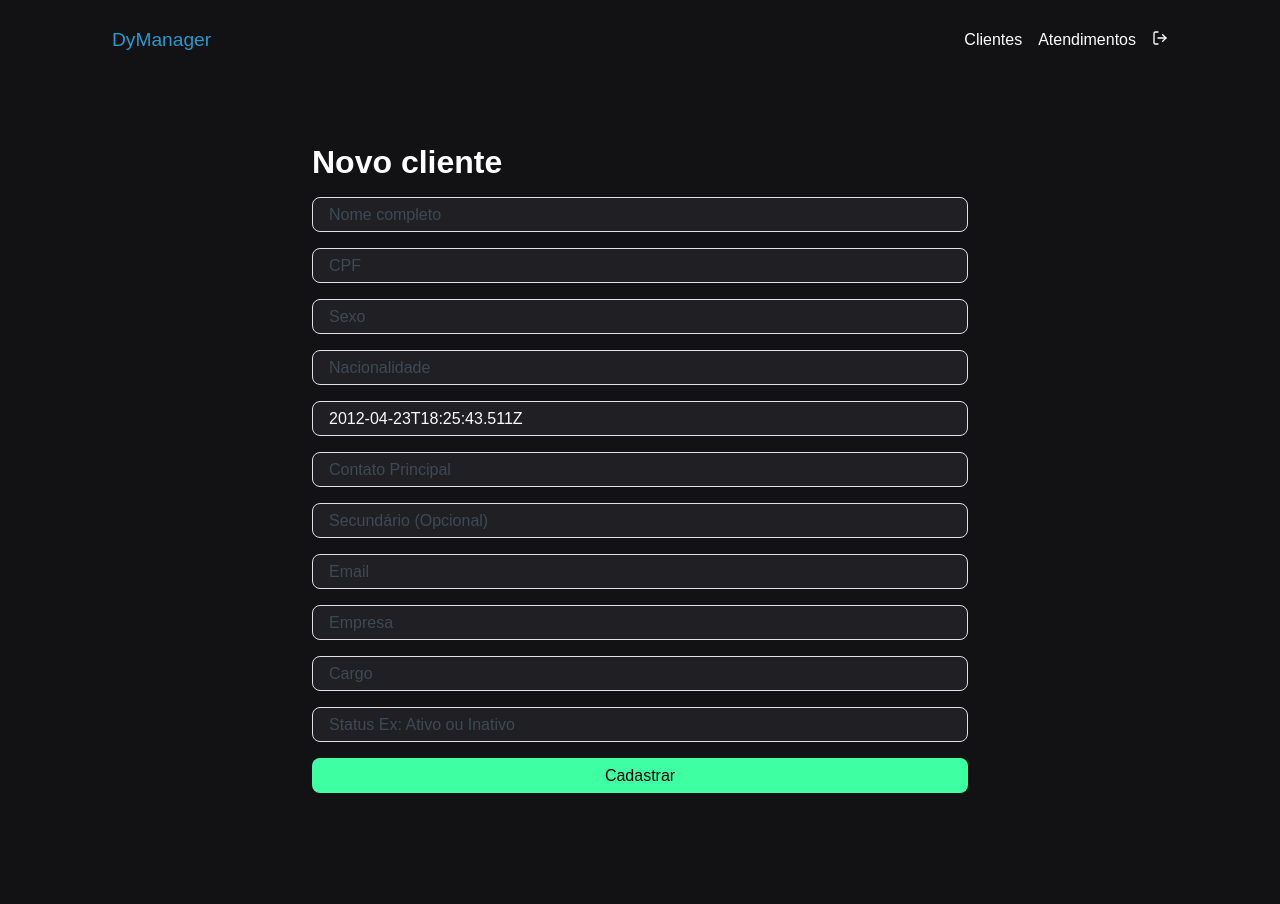
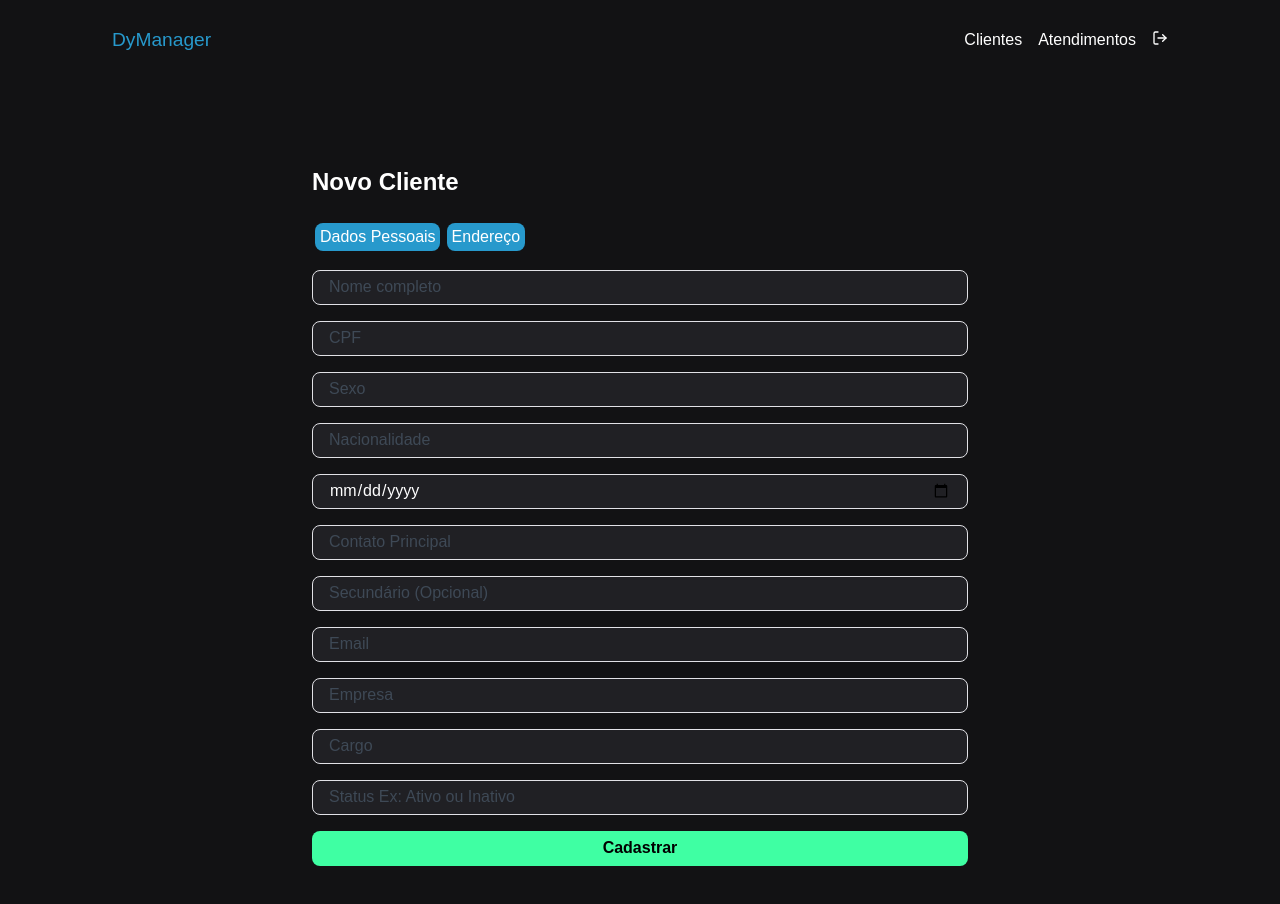
Before and after one commit to Ewbarbosa/dymanager-frontend, a Next.js app: page /client in a window 1280 px wide. Shown: the top 904 px of the page. Before the commit the page ends 873 px from the top, so only its background shows below. Built offline with nearby package versions, Linux system fonts and the light colour scheme.

Commit message:
Criado uma tab no form client com react-tabs

```diff
--- a/package.json
+++ b/package.json
@@ -16,6 +16,7 @@
     "react": "18.2.0",
     "react-dom": "18.2.0",
     "react-icons": "^4.6.0",
+    "react-tabs": "^5.1.0",
     "react-toastify": "^9.0.8",
     "remask": "^0.1.0-alpha.5",
     "sass": "^1.55.0",
--- a/src/contexts/AuthContext.tsx
+++ b/src/contexts/AuthContext.tsx
@@ -127,7 +127,7 @@ export function AuthProvider({ children }: AuthProviderProps) {
 
       //console.log(response.data);
     } catch (err) {
-      toast.error('Erro ao acessar.')
+      toast.error('Erro ao acessar. ' + err)
       console.log('Erro ao acessar', err)
     }
   }
--- a/src/pages/client/index.tsx
+++ b/src/pages/client/index.tsx
@@ -1,11 +1,13 @@
 import styles from './styles.module.scss'
 import { toast } from 'react-toastify'
 import { FormEvent, useState } from 'react'
+import { Tab, Tabs, TabList, TabPanel } from 'react-tabs'
+
 import Head from 'next/head'
 import { Header } from '../../components/ui/Header'
 import { Input } from '../../components/ui/Input'
 
-import { mask} from 'remask'
+import { mask } from 'remask'
 
 import { setupAPIClient } from '../../services/api'
 
@@ -15,7 +17,7 @@ export default function Client() {
   const [cnpjcpf, setCnpjcpf] = useState('');
   const [sex, setSex] = useState('');
   const [nationality, setNationality] = useState('');
-  const [born_in, setBorn_in] = useState('2012-04-23T18:25:43.511Z');
+  const [born_in, setBorn_in] = useState('');
   const [telephone, setTelephone] = useState('');
   const [telephone2, setTelephone2] = useState('');
   const [email, setEmail] = useState('');
@@ -36,7 +38,7 @@ export default function Client() {
     setTelephone2(mask(e.target.value, ['(99)99999-9999']))
   }
 
-  const masBorn_in = e => {
+  const maskBorn_in = e => {
     setBorn_in(mask(e.target.value, ['99/99/9999']))
   }
 
@@ -48,6 +50,10 @@ export default function Client() {
       return;
     }
 
+    const dateobj = new Date(born_in);
+
+    const newDate = dateobj.toISOString();
+
     const api = setupAPIClient();
 
     await api.post('/client',
@@ -56,7 +62,7 @@ export default function Client() {
         cnpjcpf: cnpjcpf,
         sex: sex,
         nationality: nationality,
-        born_in: born_in,
+        born_in: newDate,
         telephone: telephone,
         telephone2: telephone2,
         email: email,
@@ -90,10 +96,22 @@ export default function Client() {
         <Header />
 
         <main className={styles.container}>
-          <h1>
-            Novo cliente
-          </h1>
+          <Tabs className={styles.tabs}>
+            <h1>Novo Cliente</h1>
+            <TabList className={styles.bloc}>
+              <Tab className={styles.tab}>
+                <button>
+                  Dados Pessoais
+                </button>
+              </Tab>
+              <Tab className={styles.tab}>
+                <button>
+                  Endereço
+                </button>
+              </Tab>
+            </TabList>
 
+            <TabPanel>
               <form className={styles.form} onSubmit={handle}>
                 <Input placeholder='Nome completo'
                   value={name}
@@ -115,6 +133,7 @@ export default function Client() {
                 <Input placeholder='Data de Nascimento'
                   value={born_in}
                   onChange={(e) => setBorn_in(e.target.value)}
+                  type="date"
                 //onKeyUp={masBorn_in}
                 />
                 <Input placeholder='Contato Principal'
@@ -151,9 +170,13 @@ export default function Client() {
                   Cadastrar
                 </button>
               </form>
+            </TabPanel>
+            <TabPanel>
+              <h1>Cadastro de endereço</h1>
+            </TabPanel>
+          </Tabs>
         </main>
       </div>
     </>
   )
-
 }
--- a/src/pages/client/styles.module.scss
+++ b/src/pages/client/styles.module.scss
@@ -10,6 +10,8 @@
 
 .container h1{
   color: var(--white);
+  font-size: 1.5rem;
+  margin: 1.5rem auto;
 }
 
 .form{
@@ -34,6 +36,30 @@
   background-color: var(--green);
   border: 0;
   border-radius: 0.5rem;
-  font-weight: 500;
+  font-weight: 600;
   padding: 0.5rem;
 }
+
+.bloc{
+  display: flex;
+}
+
+.tab{
+  list-style: none;
+
+  button{
+    background-color: var(--blue);
+    border-radius: 0.5rem;
+    padding: 0.3rem;
+    border: none;
+    margin: 0.2rem ;
+    justify-content: center;
+    align-items: center;
+    color: var(--white);
+    transition: background-color 0.7s;
+
+    &:hover{
+      background-color: var(--dark-blue);
+    }
+  }
+}
--- a/src/services/api.ts
+++ b/src/services/api.ts
@@ -12,8 +12,8 @@ export function setupAPIClient(ctx = undefined){
   let cookies = parseCookies(ctx);
 
   const api = axios.create({
-    baseURL: 'https://dymanager.herokuapp.com/',
-    //baseURL: 'http://localhost:3333',
+    //baseURL: 'https://dymanager.herokuapp.com/',
+    baseURL: 'http://192.168.15.11:3333',
     headers: {
       Authorization: `Bearer ${cookies['@dymanager.token']}`
     }
```
Also changed, not shown: 1 other file (tests, documents, lock files or other folders). Lines whose indentation alone changed are shown as unchanged.
